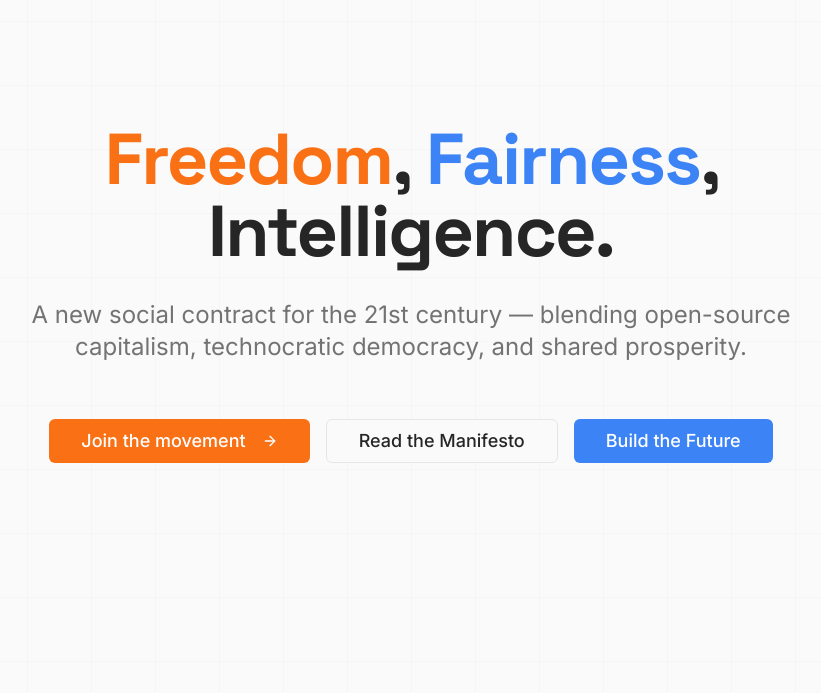
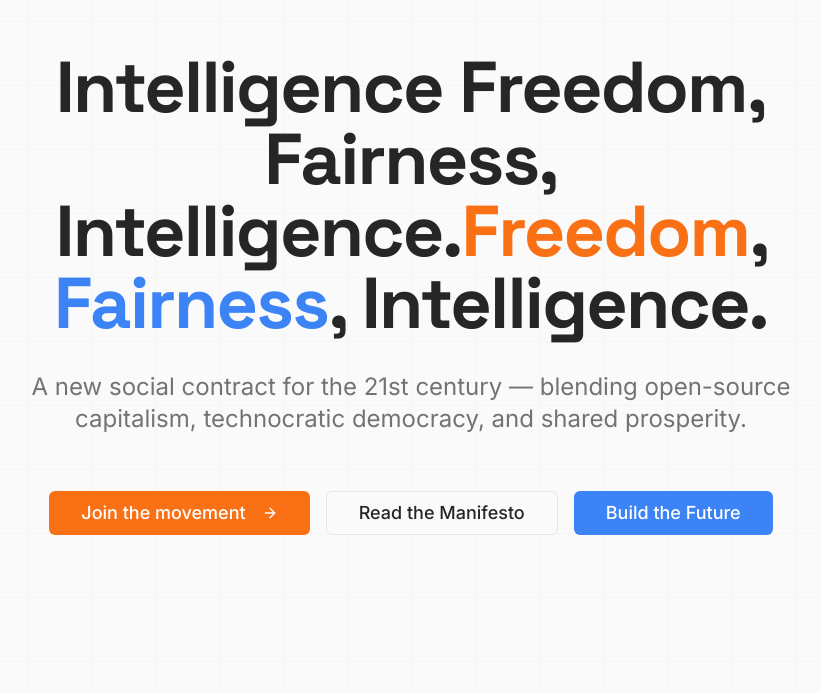
Before and after one commit to alexnomads/thenewbalance, a React (Vite) app: page / in a window 1280 px wide. Shown: the part 107-800 px from the top of the page, without its empty margins (229-1050 px from the left). Built offline with nearby package versions, Linux system fonts and the light colour scheme; the HTML template or start-up script is replaced by a standard one.

Commit message:
Visual edit in Lovable
Edited UI in Lovable

```diff
--- a/src/components/Hero.tsx
+++ b/src/components/Hero.tsx
@@ -11,8 +11,7 @@ export const Hero = () => {
 
       <div className="container mx-auto max-w-5xl relative z-10">
         <div className="text-center space-y-8 animate-fade-in">
-          <h1 className="text-5xl md:text-7xl font-bold tracking-tight font-heading">
-            <span className="text-primary">Freedom</span>,{" "}
+          <h1 className="text-5xl md:text-7xl font-bold tracking-tight font-heading">Intelligence Freedom, Fairness, Intelligence.<span className="text-primary">Freedom</span>,{" "}
             <span className="text-secondary">Fairness</span>,{" "}
             <span className="text-foreground">Intelligence</span>.
           </h1>
```
